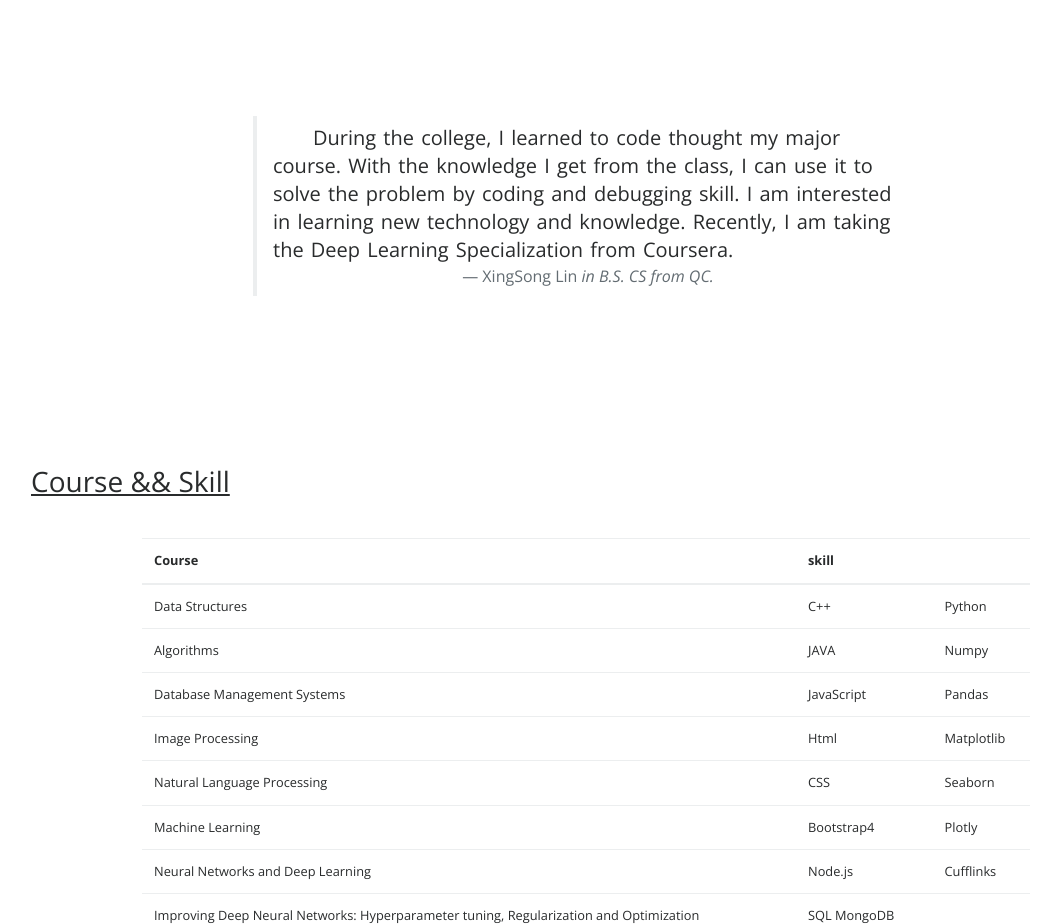
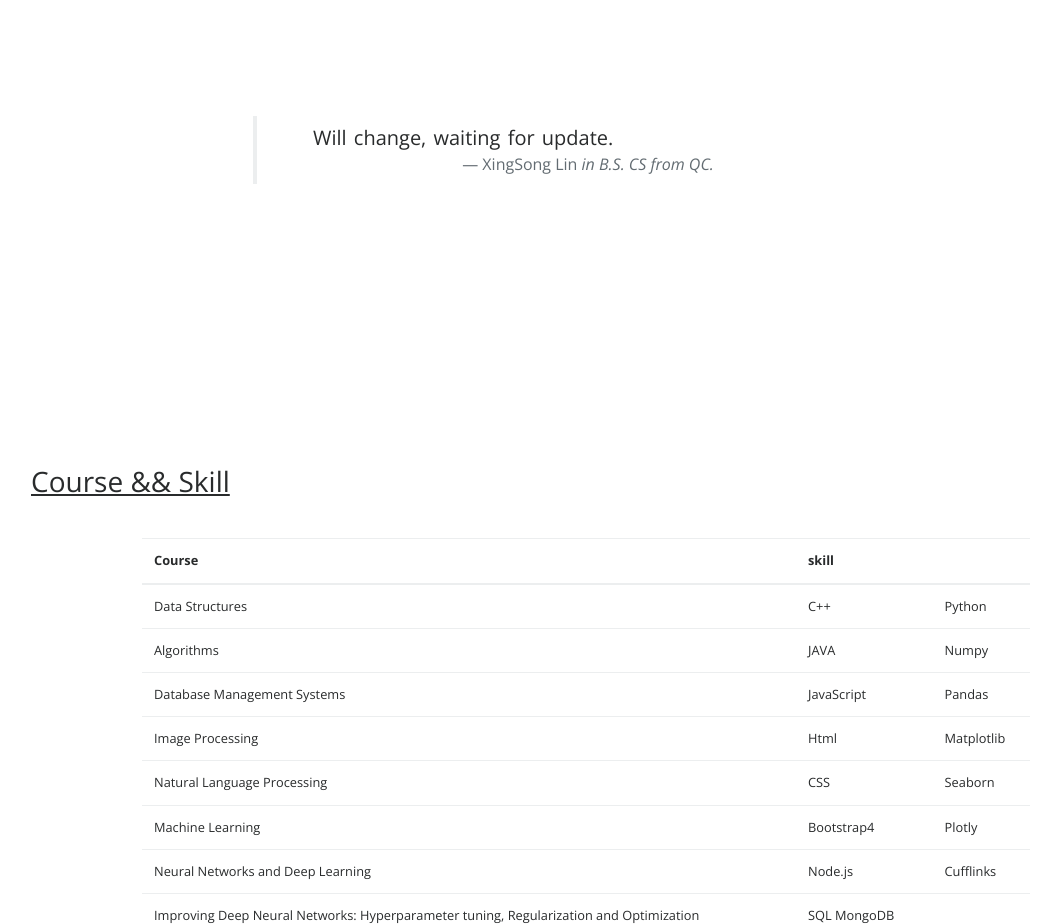
Before and after one commit to linxingsong/linxingsong.github.io, a plain HTML site: page index.html in a window 1280 px wide. Shown: the part 888-1812 px from the top of the page, without its empty margins (54-1115 px from the left). Drawn offline with nearby package versions, Linux system fonts and the light colour scheme; a script that the page names is missing.

Commit message:
Update index.html

```diff
--- a/index.html
+++ b/index.html
@@ -69,8 +69,7 @@
           <h3>About Me</h3></div>
         <div id="intro_bg" class="intro_bg_config">
           <blockquote class="blockquote text-center">
-            <p class="mb-0">During the college, I learned to code thought my major course. With the knowledge I get from the class, I can use it to solve the problem by coding and debugging skill. I am interested in learning new technology and knowledge. Recently, I
-              am taking the Deep Learning Specialization from Coursera.</p>
+            <p class="mb-0">Will change, waiting for update.</p>
             <footer class="blockquote-footer">XingSong Lin <cite title="Source Title">in B.S. CS from QC.</cite></footer>
           </blockquote>
         </div>
```
